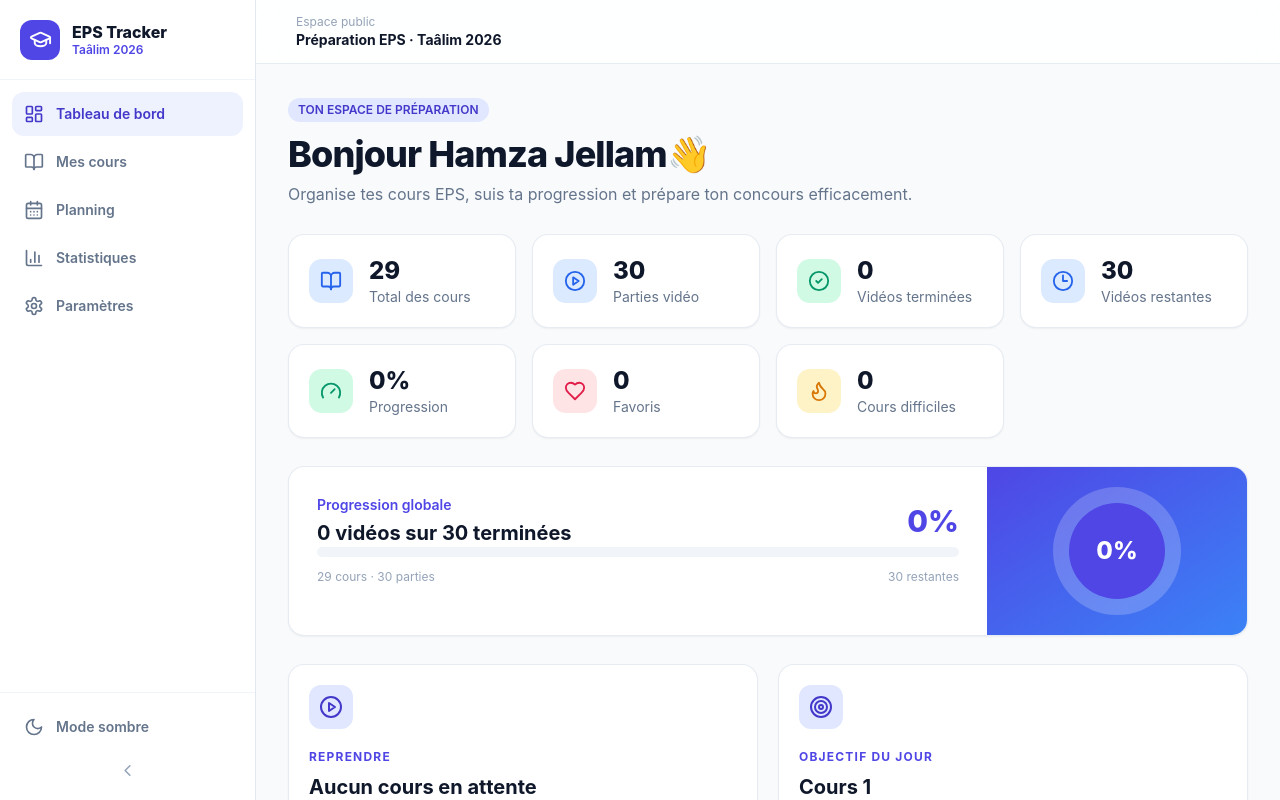
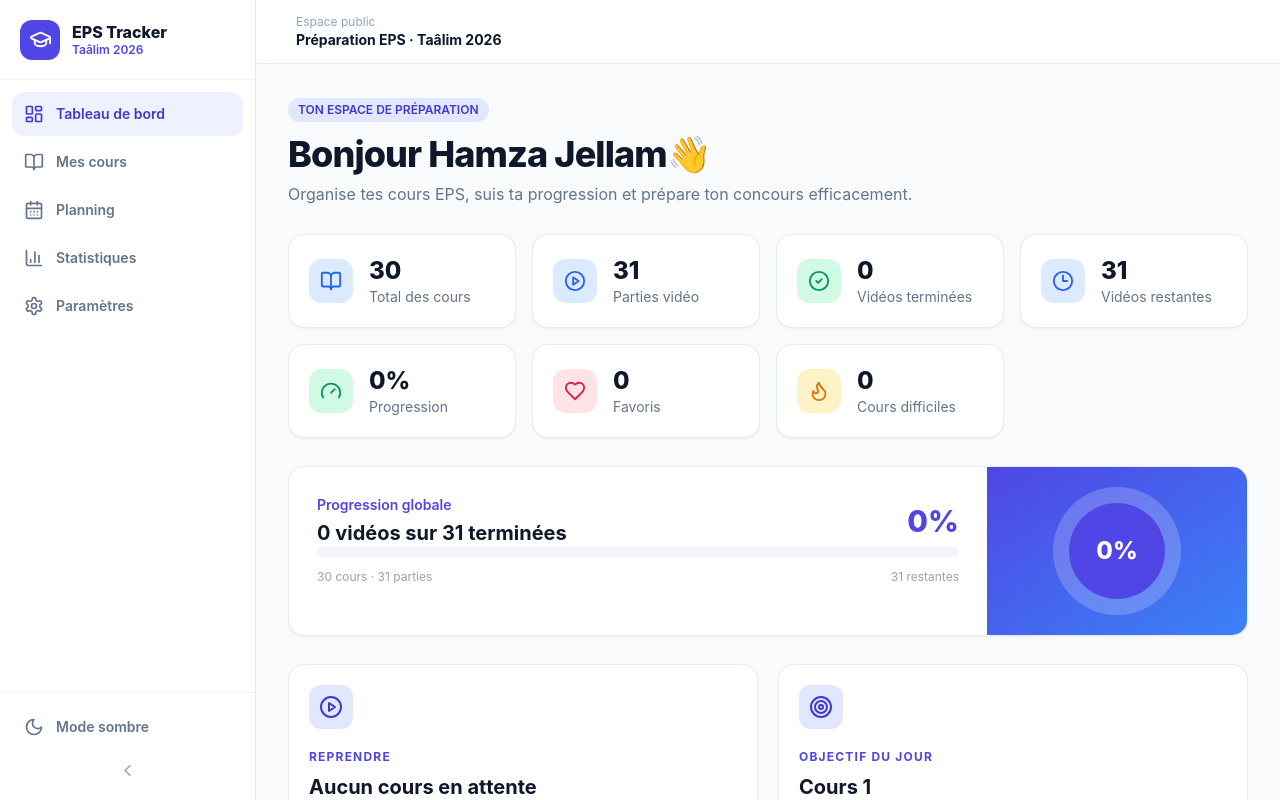
Before and after one commit to tshirtha123-creator/taalim-eps, a React (Vite) app: page /dashboard in a window 1280 px wide. Shown: the top 800 px of the page. Built offline with nearby package versions, Linux system fonts and the light colour scheme.

Commit message:
Initial commit

```diff
--- a/src/data/courses.ts
+++ b/src/data/courses.ts
@@ -13,7 +13,8 @@ const links = [
   "14fGBsMK1Wi", "18EgR9n461", "1EweJokmTn", "1bviSQiWE7", "18wGcovLLL", "18QsYcDnpH",
   "1CvoqwGYmV", "1D69X74jiv", "1D3jjMtuWc", "18tXRYsaih",
   "https://www.facebook.com/reel/1029270502981553",
-  "https://www.facebook.com/reel/1028595283087185"
+  "https://www.facebook.com/reel/1028595283087185",
+  "https://www.facebook.com/reel/3713196905486409"
 ];
 
 export const courses: Course[] = links.map((code, index) => {
```
